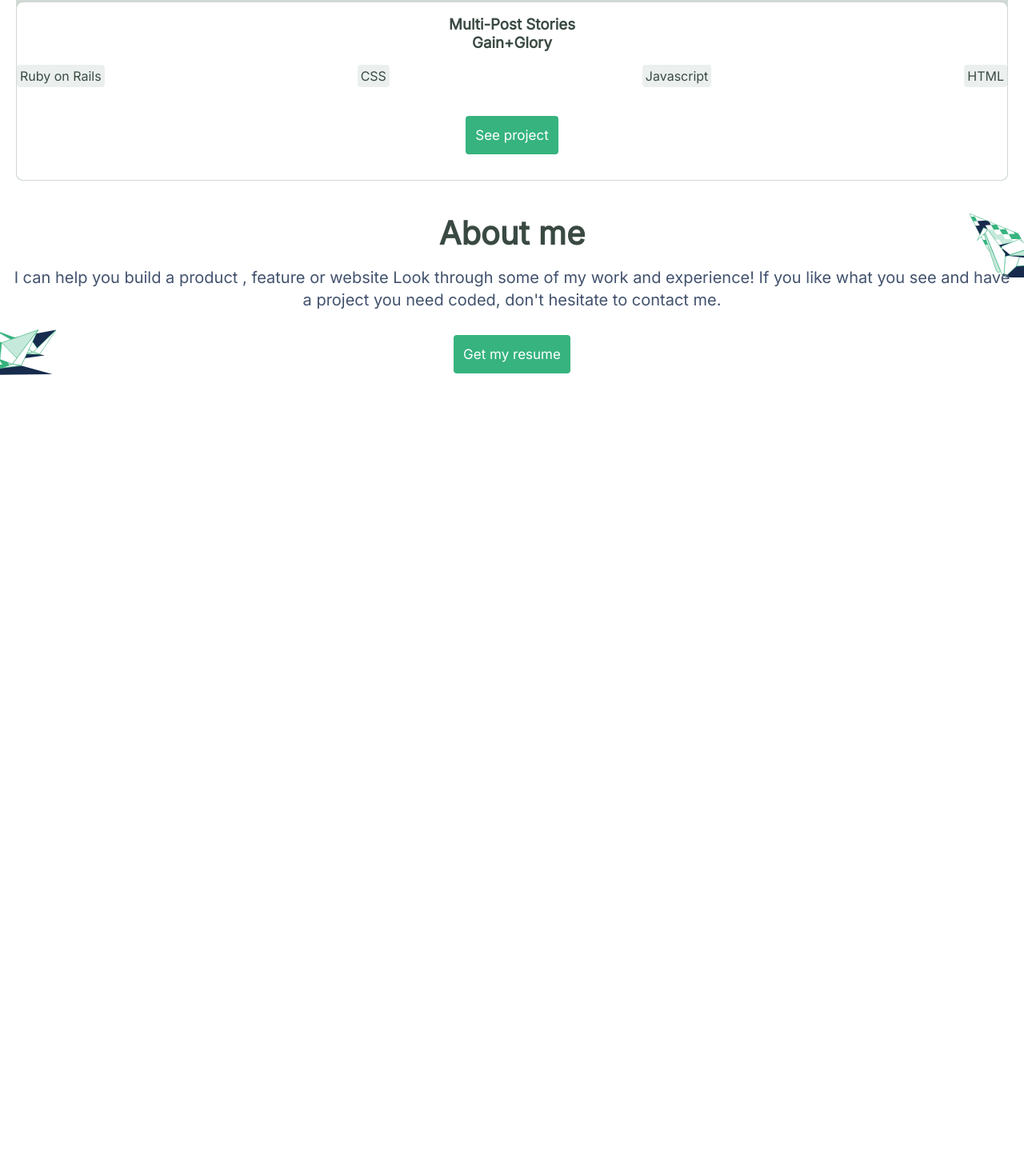
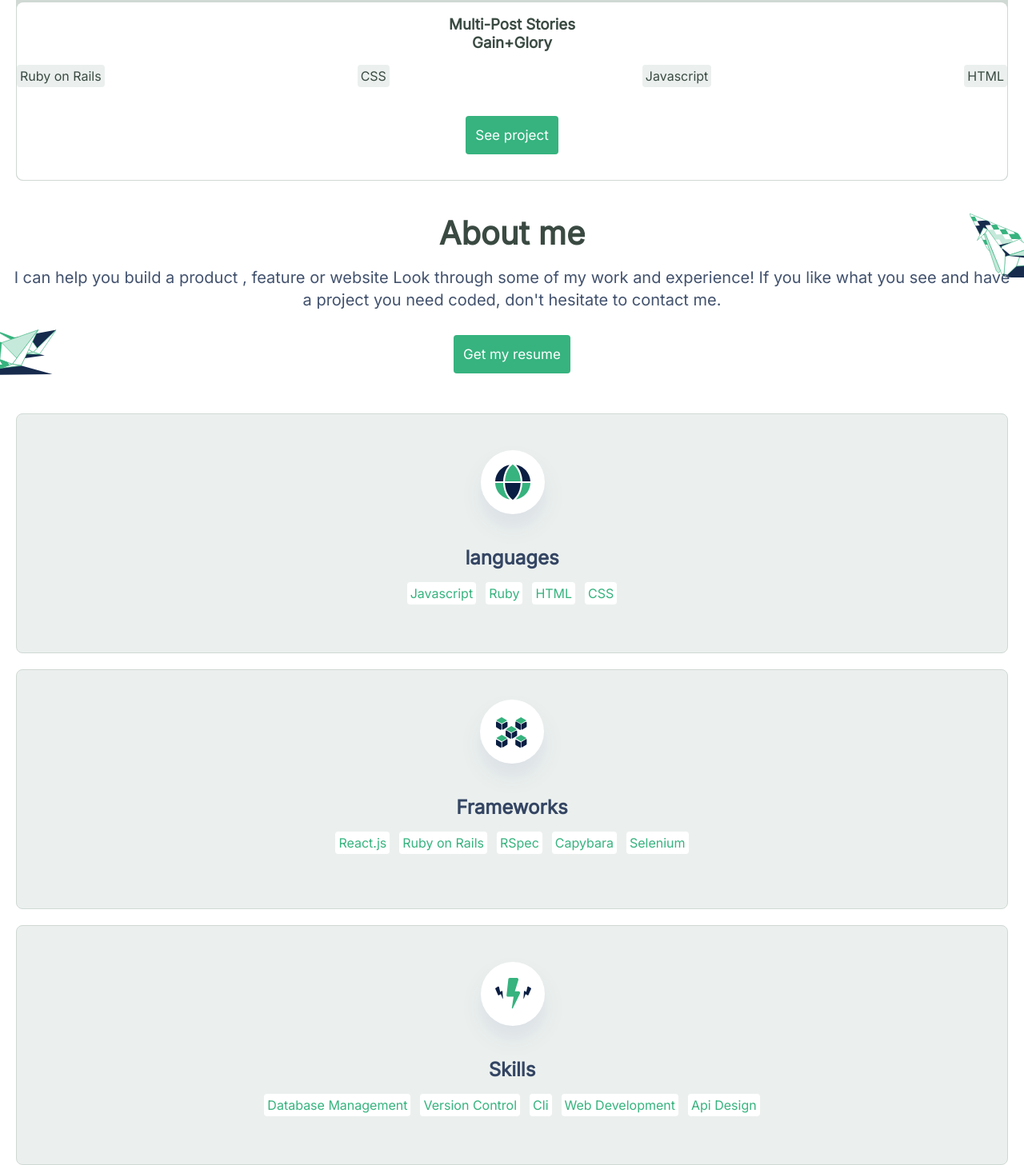
Before and after one commit to AbdulSalamAbro/portfoliowebsite, a website: page index.html in a window 1280 px wide. Shown: the part 5986-7443 px from the top of the page at 80% size. Before the commit the page ends 6463 px from the top, so only its background shows below. Drawn offline with Linux system fonts and the light colour scheme.

Commit message:
added framework icons and complete about myself section

```diff
--- a/index.html
+++ b/index.html
@@ -201,5 +201,48 @@
         </div>
     </section>
 
+    <section id="portfolio-skills">
+        <div class="portfolio-details">
+            <img src="assets/languages-icon.svg" alt="">
+            <h4>languages</h4>
+
+            <ul class="portfolio-languages">
+                <li>Javascript</li>
+                <li>Ruby</li>
+                <li>HTML</li>
+                <li>CSS</li>
+            </ul>
+        </div>
+
+        <div class="portfolio-details">
+            <img src="assets/icon-frameworks.svg" alt="">
+            <h4>Frameworks</h4>
+
+            <ul class="portfolio-languages">
+                <li>React.js</li>
+                <li>Ruby on Rails</li>
+                <li>RSpec</li>
+                <li>Capybara</li>
+                <li>Selenium</li>
+            </ul>
+        </div>
+
+        <div class="portfolio-details">
+            <img src="assets/skills-icon.svg" alt="">
+            <h4>Skills</h4>
+
+            <ul class="portfolio-languages">
+                <li>Database Management</li>
+                <li>Version Control</li>
+                <li>Cli</li>
+                <li>Web Development</li>
+                <li>Api Design</li>
+            </ul>
+        </div>
+
+
+    </section>
+
+
 </body>
 </html>
--- a/styles.css
+++ b/styles.css
@@ -237,3 +237,47 @@ header {
   justify-content: center;
   padding-bottom: 10px;
 }
+
+#portfolio-skills {
+  display: grid;
+  grid-template-columns: 1fr;
+  grid-auto-rows: minmax(300px, auto);
+  row-gap: 20px;
+  margin: 0 20px;
+  justify-content: center;
+  padding-top: 40px;
+}
+
+.portfolio-languages li {
+  background-color: white;
+  color: #36b37e;
+  padding: 4px 4px;
+  border-radius: 4px;
+  justify-content: space-around;
+}
+
+.portfolio-languages {
+  padding-top: 16px;
+  display: flex;
+  flex-wrap: wrap;
+  list-style: none;
+  justify-content: center;
+  gap: 12px;
+}
+
+.portfolio-details {
+  display: flex;
+  flex-direction: column;
+  justify-content: center;
+  align-items: center;
+  background-color: #ebf0ee;
+  border: 1px solid #d0d9d4;
+  border-radius: 8px;
+  font-family: 'Inter', sans-serif;
+  color: #344563;
+  padding-bottom: 40px;
+}
+
+.portfolio-details h4 {
+  font-size: 24px;
+}
```
Also changed, not shown: assets/icon-frameworks.svg (added), assets/languages-icon.svg (added), assets/skills-icon.svg (added).
